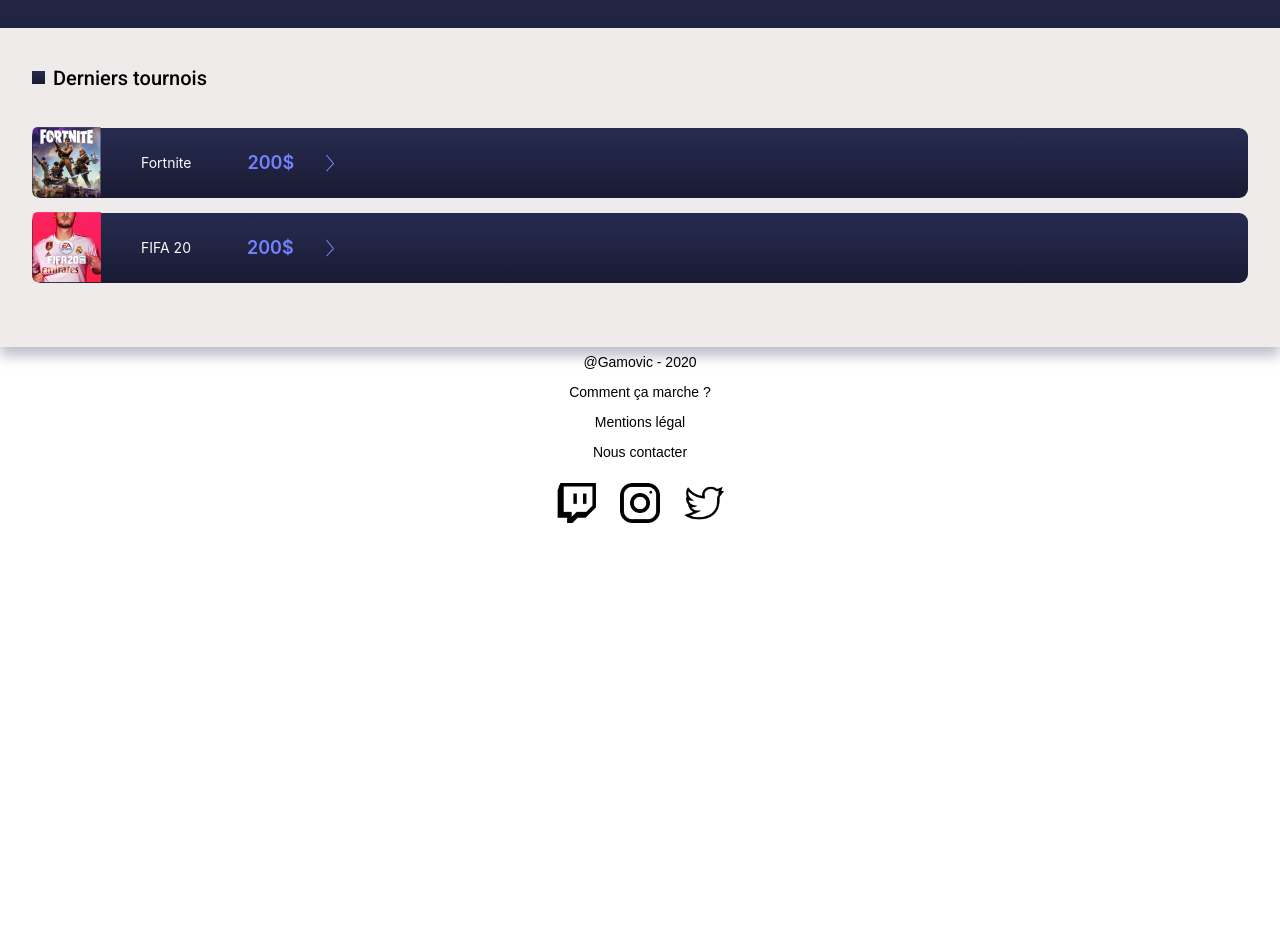
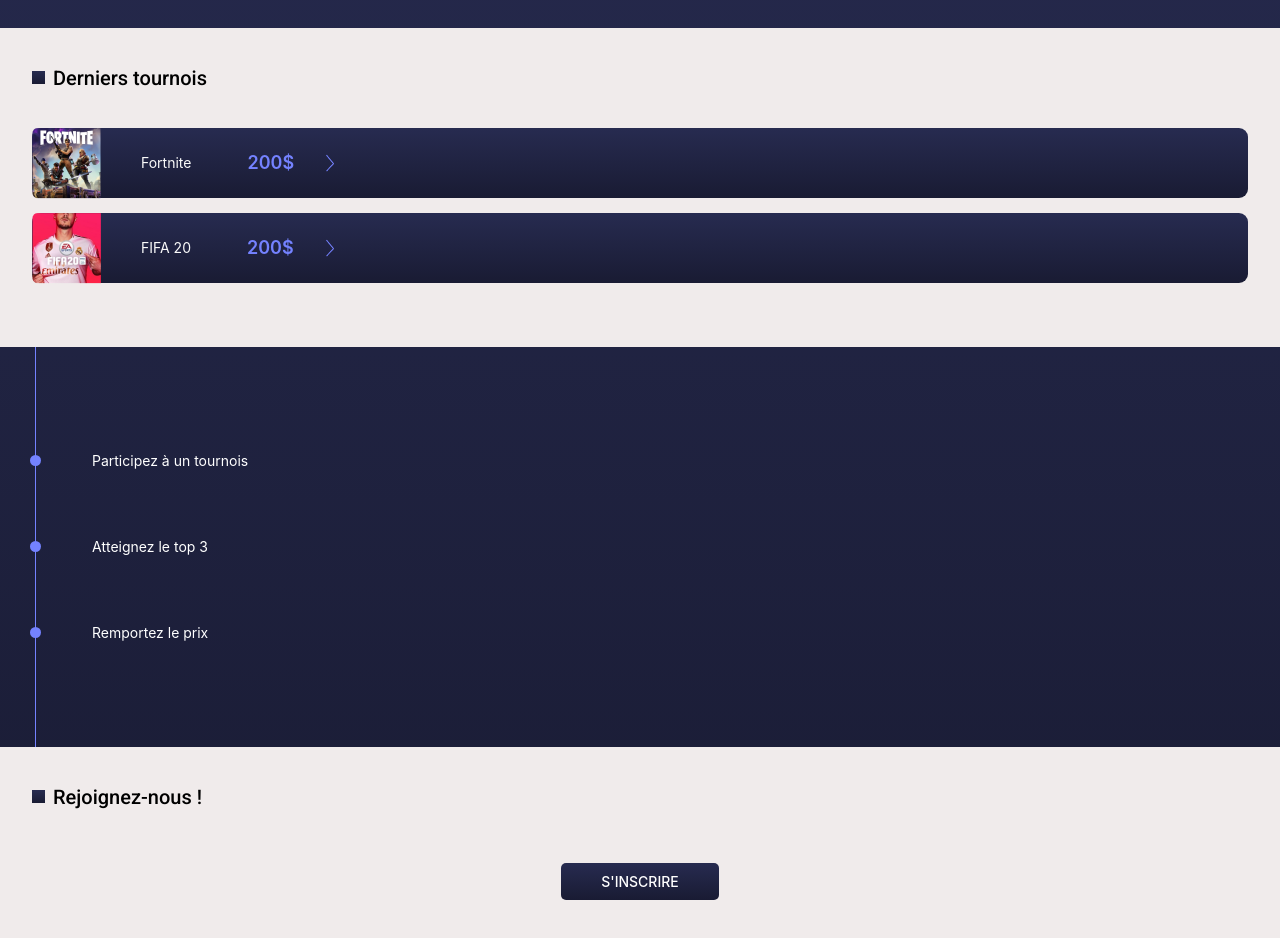
Before and after one commit to teddyboirin/gamovic, a React (Create React App) app: page / in a window 1280 px wide. Shown: the part 340-1278 px from the top of the page. Before the commit the page ends 879 px from the top, so only its background shows below. Built offline with nearby package versions, Linux system fonts and the light colour scheme.

Commit message:
'Main90'

```diff
--- a/src/components/Footer/Footer.js
+++ b/src/components/Footer/Footer.js
@@ -2,25 +2,12 @@
 
 import './Footer.scss';
 
-import twitter from '../../Asset/twitter.png';
-import insta from '../../Asset/insta.png';
-import twitch from '../../Asset/twitch.png';
 
 class Footer extends React.Component {
     render() {
         return (
             <footer>
-                    <ul>
-                        <li>@Gamovic - 2020</li>
-                        <li><a href="">Comment ça marche ?</a></li>
-                        <li><a href="">Mentions légal</a></li>
-                        <li><a href="">Nous contacter</a></li>
-                    </ul>
-                    <div className="div_logo">
-                    <img src={twitch} alt="twitch" />
-                    <img src={insta} alt="insta" />
-                    <img src={twitter} alt="twitter" />
-                    </div>
+
             </footer>
         );
     }
--- a/src/components/Footer/Footer.scss
+++ b/src/components/Footer/Footer.scss
@@ -1,42 +1,4 @@
 footer {
     width: 100vw;
 
-    ul {
-    display: flex;
-    align-items: center;
-    justify-content: center;
-    flex-direction: column;
-    list-style: none;
-    margin: 0;
-    padding: 0;
-
-        li {
-            font-size: 14px;
-            font-family: Arial, Helvetica, sans-serif;
-            margin: 1vh 0 1vh 0;
-
-                a {
-                    text-decoration: none;
-                    color: black;
-                    &:hover {
-                        color: #154856;
-                        font-weight: 600;
-                    }
-                }
-        }
-    };
-
-    .div_logo {
-        display: flex;
-        align-items: center;
-        justify-content: center;
-
-        img {
-            width: 5vh;
-
-                &:nth-child(2) {
-                    margin: 2vh 3vh 2vh 3vh;
-                }
-        }
-    }
 };
--- a/src/components/Main/Main.js
+++ b/src/components/Main/Main.js
@@ -42,6 +42,35 @@
                     </div>
 
                 </div>
+
+                <div className="div_three">
+
+                    <div className="ligne">
+                        <div className="div_point">
+                            <div className="point"></div>
+                            <div className="point"></div>
+                            <div className="point"></div>
+                        </div>
+                    </div>
+
+                    <div className="consigne">
+                        <h1>Participez à un tournois</h1>
+                        <h1>Atteignez le top 3</h1>
+                        <h1>Remportez le prix</h1>
+                    </div>
+                </div>
+
+                <div className="div_foor">
+
+                <div className="titre_tournois">
+
+                    <div className="carré"></div>
+                        <h1>Rejoignez-nous !</h1>
+                    </div>
+
+                    <button className="button_inscription">S'INSCRIRE</button>
+
+                </div>
             </main>
 
         );
--- a/src/components/Main/Main.scss
+++ b/src/components/Main/Main.scss
@@ -61,6 +61,10 @@
             display: flex;
             align-items: center;
 
+                .jeu {
+                    margin: 1px 0 0 0;
+                }
+
                 h1 {
                     margin: 0 7vh 0 5vh;
                     font-size: 14px;
@@ -82,4 +86,90 @@
                 }
         }
     }
+
+    .div_three {
+        display: flex;
+
+        .ligne {
+            display: flex;
+            justify-content: center;
+            align-items: center;
+            height: 50vh;
+            width: 1px;
+            background: #7482FF;
+            margin: 0 0 0 35px;
         }
+
+        .div_point {
+
+            .point {
+                border-radius: 100px;
+                height: 11px;
+                width: 11px;
+                display: block;
+                background: #7482FF;
+
+                &:nth-child(2) {
+                    margin: 75px 0 75px 0;
+                }
+            }
+        }
+
+        .consigne {
+            display: flex;
+            flex-direction: column;
+            justify-content: center;
+            align-items: flex-start;
+            margin: 0 0 0 7vh;
+
+            h1 {
+                font-size: 14px;
+                font-family: -apple-system, BlinkMacSystemFont, 'Segoe UI', Roboto, Oxygen, Ubuntu, Cantarell, 'Open Sans', 'Helvetica Neue', sans-serif;
+                color: white;
+
+                &:nth-child(2) {
+                    margin: 72px 0 72px 0;
+                }
+            }
+        }
+    }
+
+    .div_foor {
+        padding: 5vh 0 8vh 0;
+        background-color: #F0EBEB;
+
+        .titre_tournois {
+            margin: 0 0 5vh 0;
+            display: flex;
+            align-items: center;
+
+            .carré {
+                width: 13px;
+                height: 13px;
+                display: block;
+                background: linear-gradient(180deg, #272B50 0%, #191B33 100%);
+                margin: 0 1vh 0 4vh;
+            }
+
+            h1 {
+                color: linear-gradient(180deg, #272B50 0%, #191B33 100%);
+                font-family: Roboto;
+                font-weight: 500;
+                font-size: 20px;
+            }
+        }
+
+        .button_inscription {
+            margin: 2vh 0 0 0;
+            border: none;
+            background: linear-gradient(180deg, #272B50 0%, #191B33 100%);
+            color: white;
+            padding: 10px 40px 10px 40px;
+            font-size: 14px;
+            font-weight: 500;
+            font-family: -apple-system, BlinkMacSystemFont, 'Segoe UI', Roboto, Oxygen, Ubuntu, Cantarell, 'Open Sans', 'Helvetica Neue', sans-serif;
+            border-radius: 5px;
+        }
+    }
+
+}
```
Lines whose indentation alone changed are shown as unchanged.
